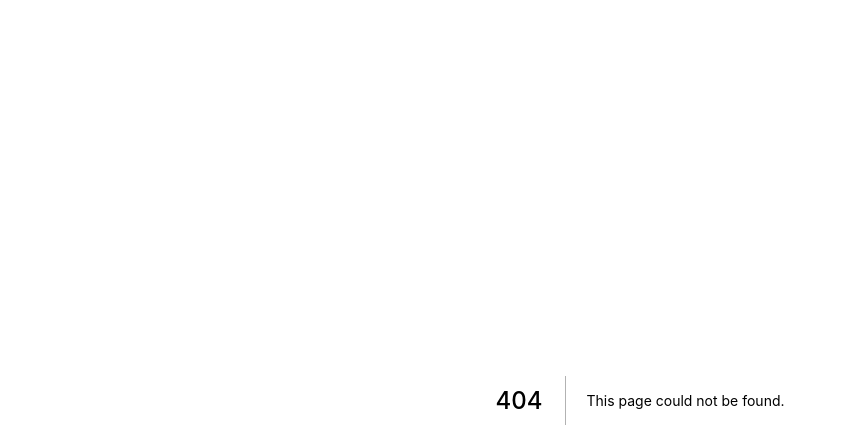
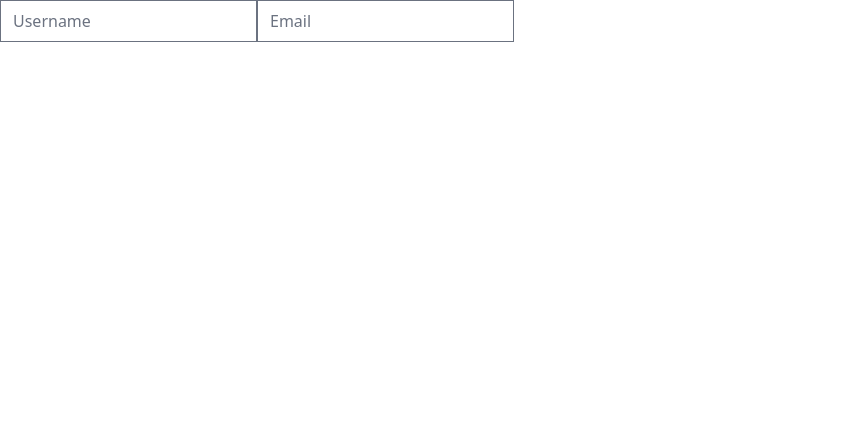
Before and after one commit to iamminho/carrot_market, a Next.js app: page /forms in a window 1280 px wide. Before the commit this address had no page. Shown: the top 448 px of the page, without its empty margins (0-847 px from the left). Built offline with nearby package versions, Linux system fonts and the light colour scheme.

Commit message:
useForm을 이용해서 데이터를 담기

```diff
--- a/package.json
+++ b/package.json
@@ -13,7 +13,8 @@
     "@tailwindcss/forms": "^0.5.0",
     "next": "^12.1.5",
     "react": "18.1.0",
-    "react-dom": "18.1.0"
+    "react-dom": "18.1.0",
+    "react-hook-form": "^7.30.0"
   },
   "devDependencies": {
     "@types/node": "17.0.29",
--- /dev/null
+++ b/pages/forms.tsx
@@ -0,0 +1,25 @@
+import { useForm } from 'react-hook-form'
+
+export default function Forms() {
+    const {register, watch} = useForm();
+    console.log(watch());
+
+
+    return (
+        <form>
+            <input
+                {...register("username")}
+                type="text"
+                placeholder='Username'
+                required
+            />
+            <input
+                {...register("email")}
+                type="text"
+                placeholder='Email'
+                required
+            />
+
+        </form>
+    )
+}
```
Also changed, not shown: 2 other files (tests, documents, lock files or other folders).
